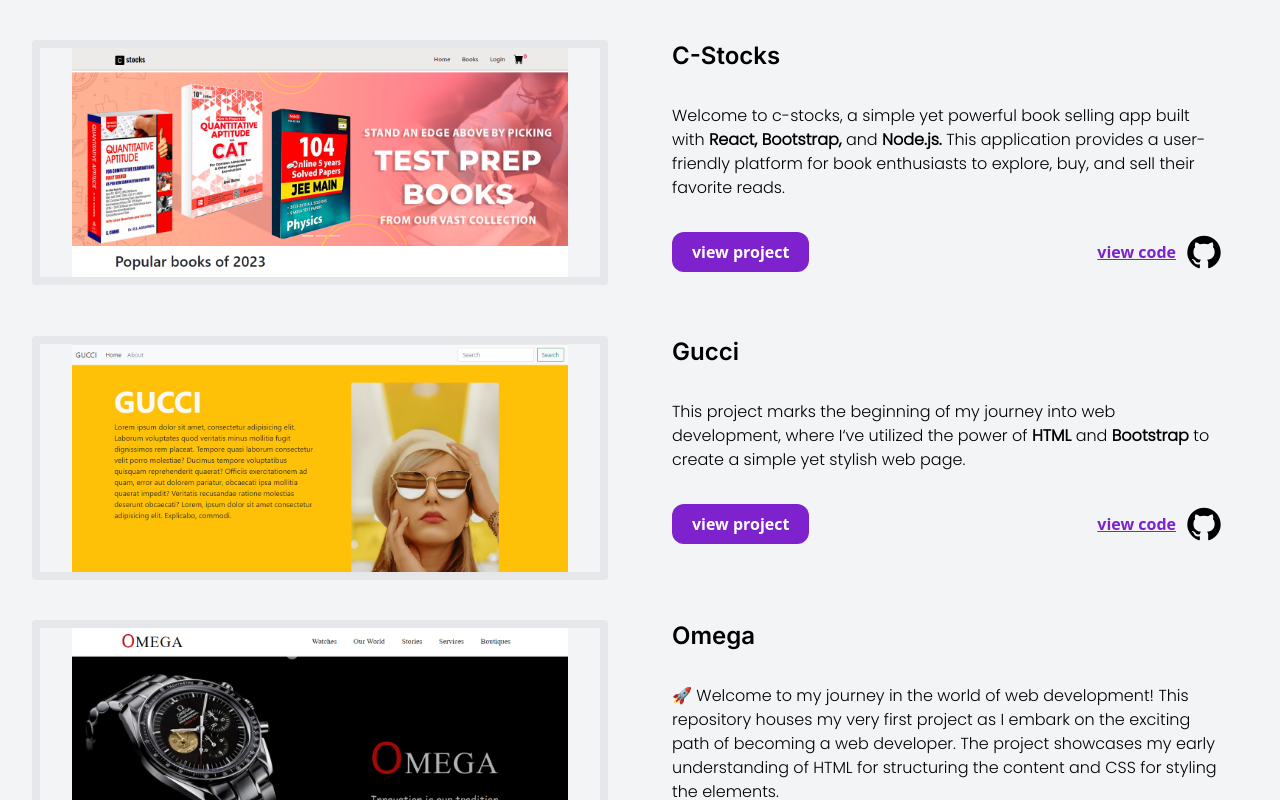
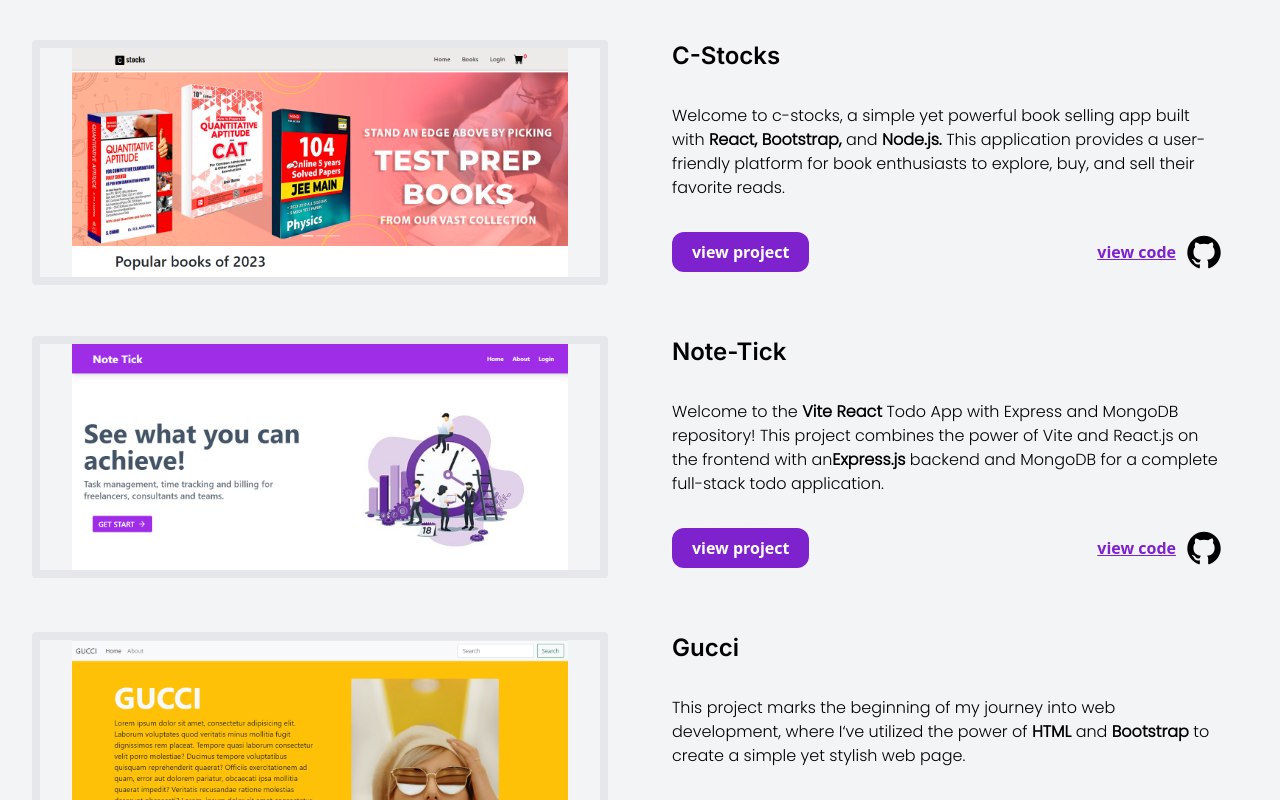
Before and after one commit to syamkumar6/my-web, a React (Vite) app: page / in a window 1280 px wide. Shown: the part 1893-2693 px from the top of the page. Built offline with nearby package versions, Linux system fonts and the light colour scheme.

Commit message:
new project added

```diff
--- a/src/Components/Projects/Projects.jsx
+++ b/src/Components/Projects/Projects.jsx
@@ -2,6 +2,7 @@
 import omegaImg from '../../assets/omega.png'
 import gucciImg from '../../assets/gucci.png'
 import cstocksImg from '../../assets/c-stocks.png'
+import notetickImg from '../../assets/notetick.png'
 
 function Projects() {
   return (
@@ -28,6 +29,22 @@
                             <a href="https://cstocks-io.vercel.app">view project</a>
                         </button>
                         <a href="https://github.com/syamkumar6/my-web" className='flex items-center text-purple-700 underline font-semibold gap-2'>view code<img src={gitIcon} alt="" className='w-10'/></a>
+                        </div>
+                    </div>
+                </li>
+                <li className="lg:grid grid-cols-2 gap-4  m-8">
+                    <img src={notetickImg} alt="" className="w-full max-w-xl px-8 mb-2 border-8 rounded" />
+                    <div className="flex flex-col px-6 ">
+                        <h5 className="text-2xl font-customFont1 mb-3 lg:mb-8">Note-Tick</h5>
+                        <p className="font-customFont2">Welcome to the <span className='font-bold'>Vite React</span>  Todo App with Express and MongoDB
+                        repository! This project combines the power of Vite and React.js on the frontend with an
+                         <span className='font-bold'>Express.js</span> backend and MongoDB for a complete full-stack todo application.
+                        </p>
+                        <div className='flex items-center justify-between'>
+                        <button className=" my-8 bg-purple-700 hover:bg-purple-600 text-white py-2 px-5 rounded-xl font-semibold self-start">
+                            <a href="https://note-tick-io.vercel.app/">view project</a>
+                        </button>
+                        <a href="https://github.com/syamkumar6/todo.web" className='flex items-center text-purple-700 underline font-semibold gap-2'>view code<img src={gitIcon} alt="" className='w-10'/></a>
                         </div>
                     </div>
                 </li>
```
Also changed, not shown: src/assets/notetick.png (added).
